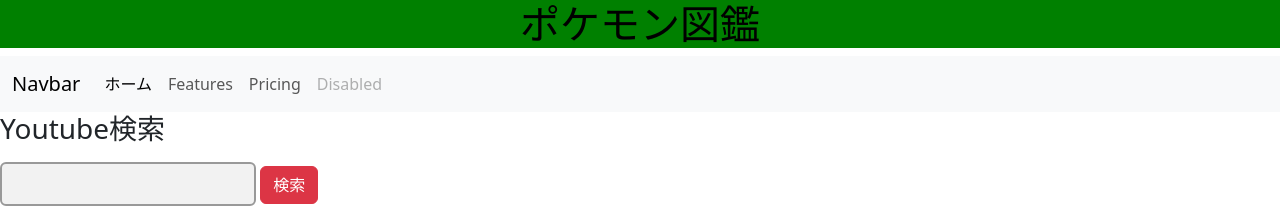
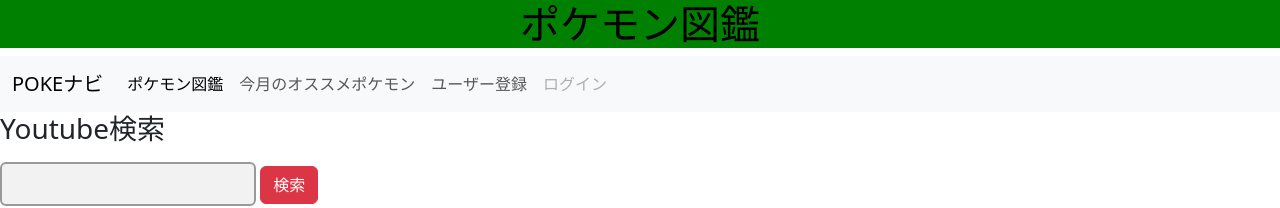
Before and after one commit to Ty5554/POKEMON, a plain HTML site: page index.html in a window 1280 px wide. Shown: the top 208 px of the page. Drawn offline with nearby package versions, Linux system fonts and the light colour scheme.

Commit message:
ナビゲーションバーの編集 #5

```diff
--- a/index.html
+++ b/index.html
@@ -15,23 +15,23 @@
     </div>
     <nav class="navbar navbar-expand-lg bg-body-tertiary">
       <div class="container-fluid">
-        <a class="navbar-brand" href="#">Navbar</a>
+        <a class="navbar-brand" href="#">POKEナビ</a>
         <button class="navbar-toggler" type="button" data-bs-toggle="collapse" data-bs-target="#navbarNav" aria-controls="navbarNav" aria-expanded="false" aria-label="Toggle navigation">
           <span class="navbar-toggler-icon"></span>
         </button>
         <div class="collapse navbar-collapse" id="navbarNav">
           <ul class="navbar-nav">
             <li class="nav-item">
-              <a class="nav-link active" aria-current="page" href="#">ホーム</a>
+              <a class="nav-link active" aria-current="page" href="#">ポケモン図鑑</a>
             </li>
             <li class="nav-item">
-              <a class="nav-link" href="#">Features</a>
+              <a class="nav-link" href="#">今月のオススメポケモン</a>
             </li>
             <li class="nav-item">
-              <a class="nav-link" href="#">Pricing</a>
+              <a class="nav-link" href="#">ユーザー登録</a>
             </li>
             <li class="nav-item">
-              <a class="nav-link disabled" aria-disabled="true">Disabled</a>
+              <a class="nav-link disabled" aria-disabled="true">ログイン</a>
             </li>
           </ul>
         </div>
```
